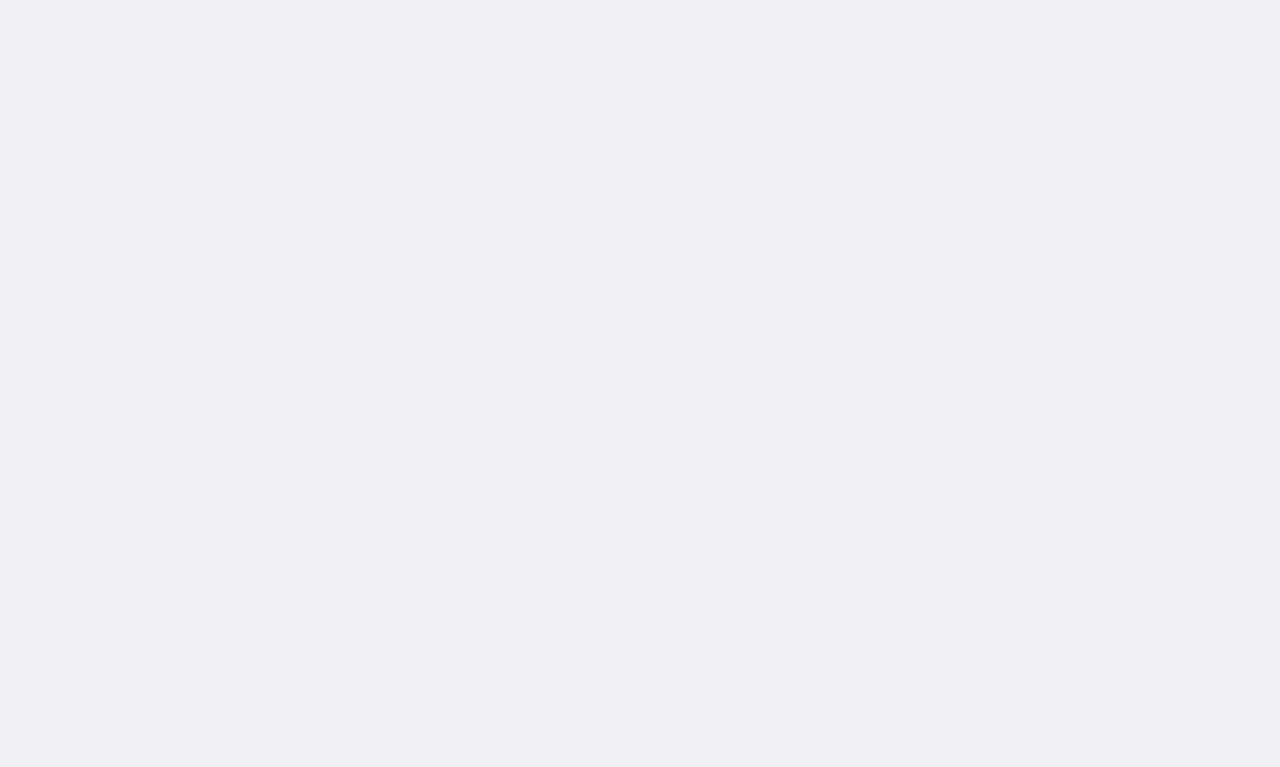
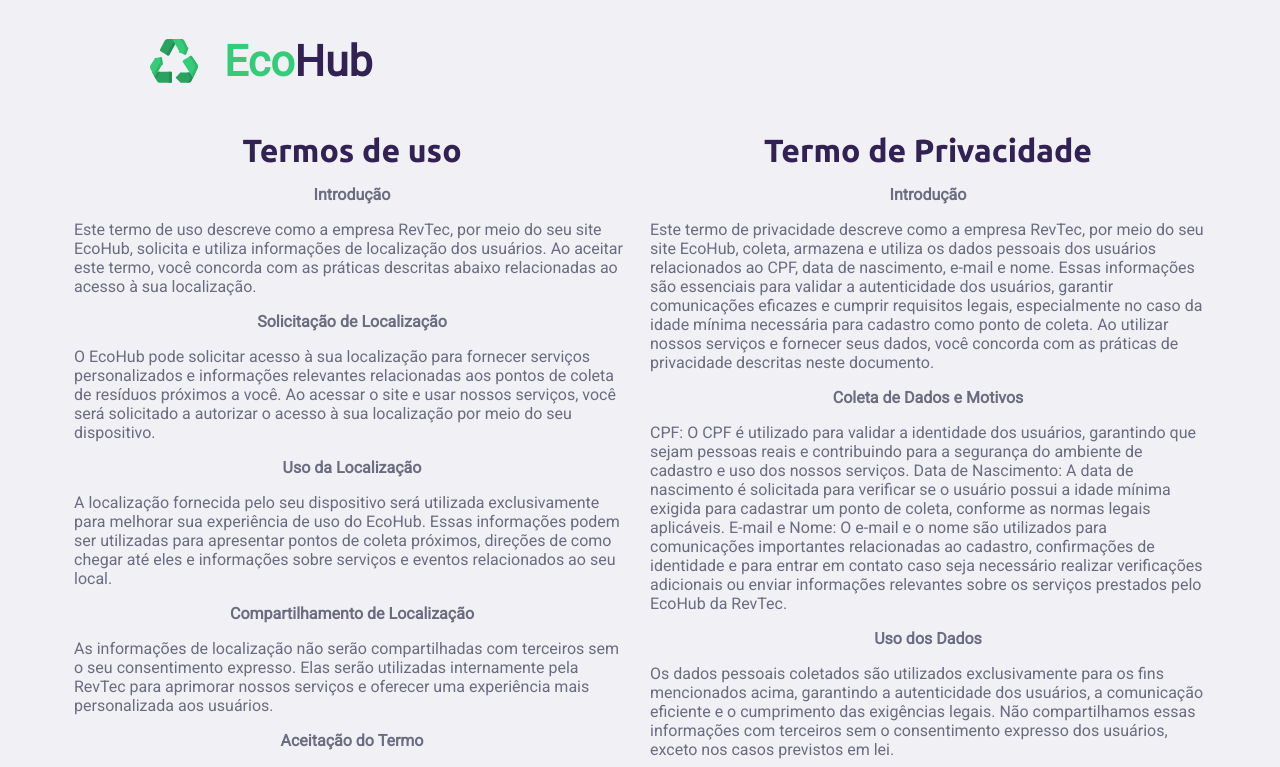
Before and after one commit to KevinAlvss/EcoHub, a React (Create React App) app: page /use-terms in a window 1280 px wide. Before the commit this address had no page. Shown: the top 767 px of the page. Built offline with nearby package versions, Linux system fonts and the light colour scheme.

Commit message:
Feat: termos de uso

```diff
--- a/src/App.tsx
+++ b/src/App.tsx
@@ -11,6 +11,7 @@ import {
   MyHubs,
   CreateHub,
   UpdateHub,
+  UseTerms,
 } from "./pages";
 import {
   AuthContextProvider,
@@ -40,6 +41,7 @@ function App() {
               <Route path="/create-hub" element={<CreateHub />} />
               <Route path="/edit-hub/:hubId" element={<UpdateHub />} />
               <Route path="/components" element={<Home />} />
+              <Route path="/use-terms" element={<UseTerms />} />
             </Routes>
           </MaterialContextProvider>
         </LocationContextProvider>
--- a/src/pages/index.ts
+++ b/src/pages/index.ts
@@ -1,10 +1,11 @@
 export { Home } from "../pages/home/index"
 export { SearchEcoHub } from "../pages/searchHub/index"
 export { ExploreMap } from "../pages/exploreMap/index"
-export { LandingPage } from "./LandingPage/index"
+export { LandingPage } from "./landingPage/index"
 export { Login } from "./login/index"
 export { Register } from "./register/index"
 export { InspectHub } from "./inspectHub/index"
 export { MyHubs } from "./myHubs/index"
 export { CreateHub } from "./createHub/index"
 export { UpdateHub } from "./updateHub/index"
+export { UseTerms } from "./useTerms/index"
--- a/src/pages/login/index.tsx
+++ b/src/pages/login/index.tsx
@@ -52,6 +52,7 @@ export function Login() {
             </p>
           </InputContainer>
           <ButtonWithIcon img={arrow} width="100%" onClick={() => handleLogin()}> Entrar </ButtonWithIcon>
+          <Link to='/use-terms'>Termos de uso e privacidade</Link>
         </LoginContainer>
       </Page>
     </Container>
--- a/src/pages/register/index.tsx
+++ b/src/pages/register/index.tsx
@@ -85,6 +85,7 @@ export function Register() {
           <ButtonWithIcon img={arrow} width="100%" onClick={async () => await handleRegister()}>
             Cadastre-se
           </ButtonWithIcon>
+          <Link to='/use-terms'>Termos de uso e privacidade</Link>
         </LoginContainer>
       </Page>
     </Container>
--- /dev/null
+++ b/src/pages/useTerms/index.tsx
@@ -0,0 +1,84 @@
+import {
+  ButtonWithIcon,
+  Container,
+  Header,
+  InputDefault,
+} from "../../components";
+import { Cont, Box } from "./style";
+
+export function UseTerms() {
+  return (
+    <Container>
+      <Header />
+      <Box>
+        <Cont>
+          <h1>Termos de uso</h1>
+          <strong>Introdução</strong>
+          Este termo de uso descreve como a empresa RevTec, por meio do seu site
+          EcoHub, solicita e utiliza informações de localização dos usuários. Ao
+          aceitar este termo, você concorda com as práticas descritas abaixo
+          relacionadas ao acesso à sua localização.
+          <strong>Solicitação de Localização</strong>O EcoHub pode solicitar
+          acesso à sua localização para fornecer serviços personalizados e
+          informações relevantes relacionadas aos pontos de coleta de resíduos
+          próximos a você. Ao acessar o site e usar nossos serviços, você será
+          solicitado a autorizar o acesso à sua localização por meio do seu
+          dispositivo.
+          <strong>Uso da Localização</strong>A localização fornecida pelo seu
+          dispositivo será utilizada exclusivamente para melhorar sua
+          experiência de uso do EcoHub. Essas informações podem ser utilizadas
+          para apresentar pontos de coleta próximos, direções de como chegar até
+          eles e informações sobre serviços e eventos relacionados ao seu local.
+          <strong>Compartilhamento de Localização</strong>
+          As informações de localização não serão compartilhadas com terceiros
+          sem o seu consentimento expresso. Elas serão utilizadas internamente
+          pela RevTec para aprimorar nossos serviços e oferecer uma experiência
+          mais personalizada aos usuários.
+          <strong>Aceitação do Termo</strong>
+          Ao utilizar o EcoHub e autorizar o acesso à sua localização, você
+          concorda com os termos descritos neste documento. Você pode revogar
+          essa autorização a qualquer momento, alterando as configurações do seu
+          dispositivo. <br />
+          Data da última atualização: 25/05/2024 <br />
+          Se precisar de mais informações ou tiver alguma dúvida sobre o uso da
+          sua localização pelo EcoHub, entre em contato conosco em
+          contato@RevTec.com
+        </Cont>
+        <Cont>
+          <h1>Termo de Privacidade</h1>
+          <strong>Introdução</strong>
+          Este termo de privacidade descreve como a empresa RevTec, por meio do
+          seu site EcoHub, coleta, armazena e utiliza os dados pessoais dos
+          usuários relacionados ao CPF, data de nascimento, e-mail e nome. Essas
+          informações são essenciais para validar a autenticidade dos usuários,
+          garantir comunicações eficazes e cumprir requisitos legais,
+          especialmente no caso da idade mínima necessária para cadastro como
+          ponto de coleta. Ao utilizar nossos serviços e fornecer seus dados,
+          você concorda com as práticas de privacidade descritas neste
+          documento.
+          <strong>Coleta de Dados e Motivos</strong>
+          CPF: O CPF é utilizado para validar a identidade dos usuários,
+          garantindo que sejam pessoas reais e contribuindo para a segurança do
+          ambiente de cadastro e uso dos nossos serviços. Data de Nascimento: A
+          data de nascimento é solicitada para verificar se o usuário possui a
+          idade mínima exigida para cadastrar um ponto de coleta, conforme as
+          normas legais aplicáveis. E-mail e Nome: O e-mail e o nome são
+          utilizados para comunicações importantes relacionadas ao cadastro,
+          confirmações de identidade e para entrar em contato caso seja
+          necessário realizar verificações adicionais ou enviar informações
+          relevantes sobre os serviços prestados pelo EcoHub da RevTec.
+          <strong>Uso dos Dados</strong>
+          Os dados pessoais coletados são utilizados exclusivamente para os fins mencionados acima, garantindo a autenticidade dos usuários, a comunicação eficiente e o cumprimento das exigências legais. Não compartilhamos essas informações com terceiros sem o consentimento expresso dos usuários, exceto nos casos previstos em lei.
+          <strong>Segurança dos Dados</strong>
+          Implementamos medidas de segurança adequadas para proteger os dados dos usuários contra acesso não autorizado, uso indevido, alteração ou divulgação não autorizada. Utilizamos práticas de segurança, criptografia de dados e protocolos de proteção para garantir a integridade e confidencialidade das informações fornecidas.
+          <strong>Atualizações e Aceitação</strong>
+          Este termo de privacidade pode ser atualizado periodicamente para refletir mudanças nas práticas de privacidade ou requisitos legais. Ao utilizar nossos serviços e fornecer seus dados pessoais, você concorda com os termos deste documento e autoriza o uso dos seus dados conforme descrito aqui. <br />
+          Data da última atualização: 25/05/2024 <br />
+          Se precisar de mais informações ou tiver alguma dúvida sobre o uso da
+          sua localização pelo EcoHub, entre em contato conosco em
+          contato@RevTec.com
+        </Cont>
+      </Box>
+    </Container>
+  );
+}
--- /dev/null
+++ b/src/pages/useTerms/style.ts
@@ -0,0 +1,21 @@
+import styled from "styled-components";
+
+export const Cont = styled.div`
+  display: flex;
+  flex-direction: column;
+  gap: 16px;
+  min-width: 20vw;
+  align-items: center;
+  width: 45vw;
+  padding: 10px;
+
+  > a {
+    text-decoration: none;
+  }
+`;
+
+export const Box = styled.div`
+  display: flex;
+  align-items: flex-start;
+  justify-content: center;
+`
--- a/src/services/hub/HubService.ts
+++ b/src/services/hub/HubService.ts
@@ -22,6 +22,7 @@ export class HubService {
   }
 
   async addNewHub(hub: AddOrUpdateHubRequest): Promise<any> {
+    console.log(hub)
     const response = await api.post("api/v1/pontoColeta/PontoDeColeta", hub);
     return response.data;
   }
```
